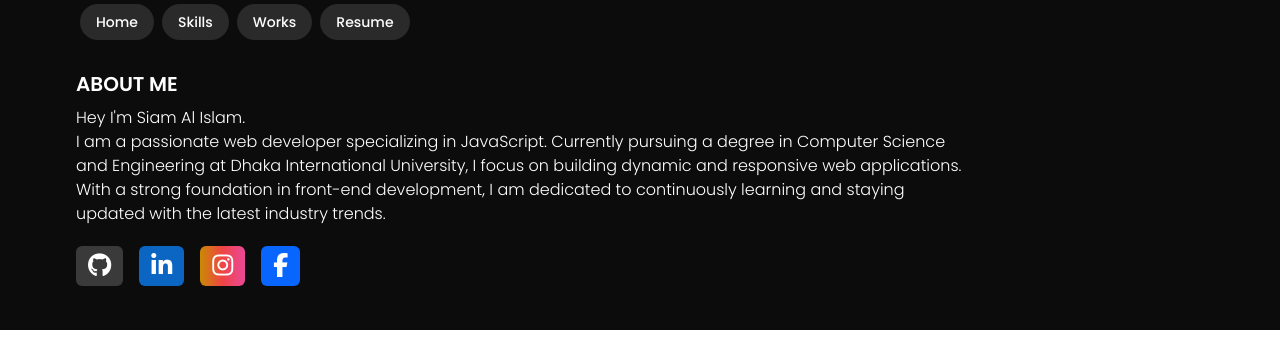
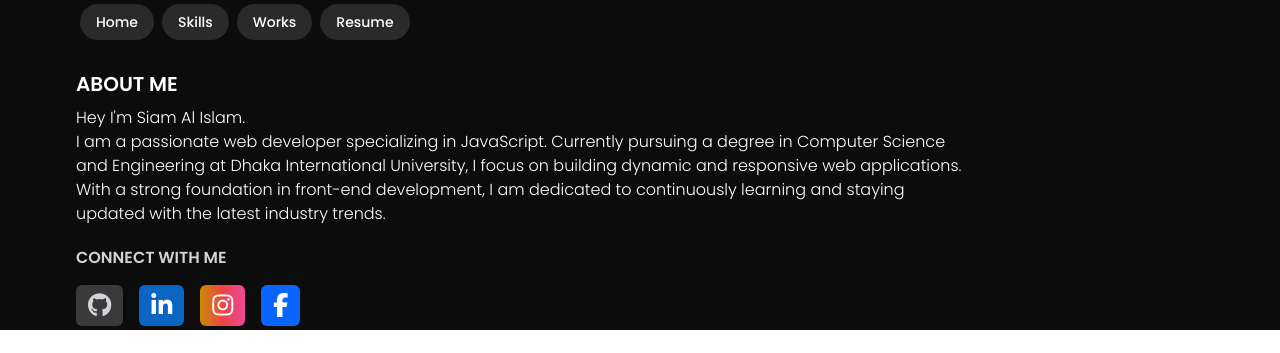
Before and after one commit to Siam-al-islam/my-portfolio, a React (Vite) app: page / in a window 1280 px wide. Shown: the part 470-823 px from the top of the page. Before the commit the page ends 800 px from the top, so only its background shows below. Built offline with nearby package versions, Linux system fonts and the light colour scheme.

Commit message:
social section added

```diff
--- a/src/components/home/Home.jsx
+++ b/src/components/home/Home.jsx
@@ -1,25 +1,31 @@
 const Home = () => {
     return (
+        <div>
             <div className="mt-4 max-w-4xl">
                 <div>
                     <h1 className="text-xl font-semibold text-white uppercase">About Me</h1>
                     <p className="text-white mt-2 font-light">Hey I'm Siam Al Islam.<br /> I am a passionate web developer specializing in JavaScript. Currently pursuing a degree in Computer Science and Engineering at Dhaka International University, I focus on building dynamic and responsive web applications. With a strong foundation in front-end development, I am dedicated to continuously learning and staying updated with the latest industry trends.
                     </p>
                 </div>
+                <div className="mt-5">
+                    <h1 className="text-[#ffffffd1] font-semibold uppercase">Connect With Me</h1>
                     <div className="mt-5 flex gap-4">
-                <div className="text-white text-2xl bg-[#4d4d4db4] px-3 py-1 rounded-md cursor-pointer hover:bg-[#4d4d4dfa] transition">
-                    <a href="https://github.com/Siam-al-islam" target="_blank"><i className="fa fa-brands fa-github"></i></a>
+                        <div className="animation transition">
+                            <a className="text-gray-300 text-2xl bg-[#4d4d4db4] px-3 py-1 rounded-md cursor-pointer hover:bg-[#4d4d4dfa]" href="https://github.com/Siam-al-islam" target="_blank"><i className="fa fa-brands fa-github"></i></a>
                         </div>
-                <div className="text-white text-2xl bg-[#0B66C3] px-3 py-1 rounded-md cursor-pointer transition">
-                    <a href="https://www.linkedin.com/in/siam-al-islam-052579216/" target="_blank"><i className="fa fa-brands fa-linkedin"></i></a>
+                        <div className="animation transition">
+                            <a className="text-white text-2xl bg-[#0B66C3] px-3 py-1 rounded-md cursor-pointer " href="https://www.linkedin.com/in/siam-al-islam-052579216/" target="_blank"><i className="fa fa-brands fa-linkedin"></i></a>
                         </div>
-                <div className="text-white text-2xl bg-gradient-to-r from-yellow-600 via-red-500 to-pink-500 px-3 py-1 rounded-md cursor-pointer transition">
-                    <a href="https://www.instagram.com/may_be_siam_/" target="_blank"><i className="fa fa-brands fa-instagram"></i></a>
+                        <div className="animation transition">
+                            <a className="text-white text-2xl bg-gradient-to-r from-yellow-600 via-red-500 to-pink-500 px-3 py-1 rounded-md cursor-pointer" href="https://www.instagram.com/may_be_siam_/" target="_blank"><i className="fa fa-brands fa-instagram"></i></a>
                         </div>
-                <div className="text-white text-2xl bg-[#0866FF] px-3 py-1 rounded-md cursor-pointer transition">
-                    <a href="https://www.facebook.com/siambro006/" target="_blank"><i className="fa fa-brands fa-facebook"></i></a>
+                        <div className="animation transition">
+                            <a className="text-white text-2xl bg-[#0866FF] px-3 py-1 rounded-md cursor-pointer" href="https://www.facebook.com/siambro006/" target="_blank"><i className="fa fa-brands fa-facebook"></i></a>
                         </div>
                     </div>
+                </div>
+            </div>
+            <hr className="mt-8 border border-[#c2c2c220]" />
         </div>
     );
 };
--- a/src/style.css
+++ b/src/style.css
@@ -21,3 +21,7 @@ body {
 .swiper-slide img {
     display: block;
 }
+
+.animation:hover {
+    transform: scale(1.1);
+}
```
Lines whose indentation alone changed are shown as unchanged.
